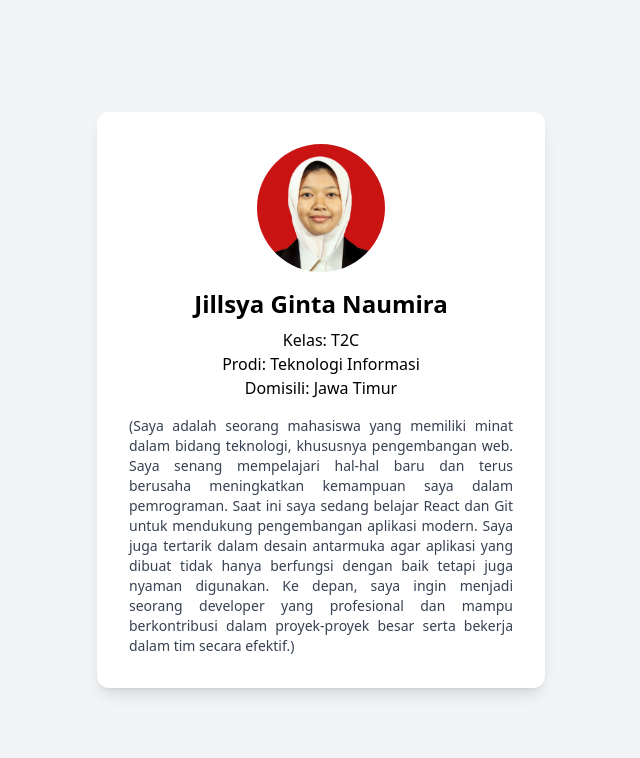
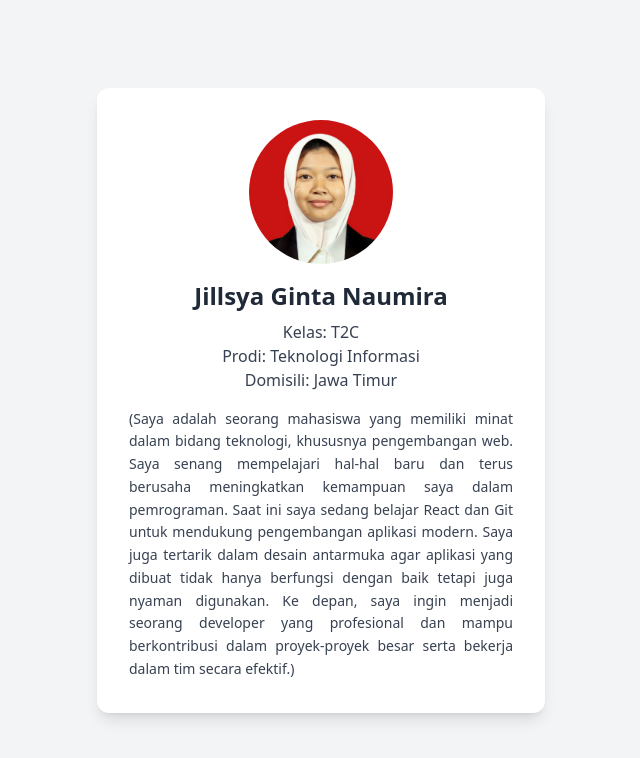
Before and after one commit to farrelaubrey/Main-Branch, a React (Create React App) app: page /jillsya in a window 1280 px wide. Shown: the top 758 px of the page, without its empty margins (319-959 px from the left). Built offline with nearby package versions, Linux system fonts and the light colour scheme.

Commit message:
Perbaikan tampilan profil

```diff
--- a/src/pages/DataDiriJillsya.jsx
+++ b/src/pages/DataDiriJillsya.jsx
@@ -5,7 +5,7 @@ export default function DataDiriJillsya() {
       <div className="bg-white shadow-lg rounded-xl p-8 max-w-md text-center">
 
         {/* FOTO */}
-        <div className="w-32 h-32 mx-auto rounded-full overflow-hidden mb-4">
+        <div className="w-36 h-36 mx-auto rounded-full overflow-hidden mb-4">
           <img
             src="/jillsya.jpg"
             alt="foto"
@@ -14,17 +14,18 @@ export default function DataDiriJillsya() {
         </div>
 
         {/* NAMA */}
-        <h1 className="text-2xl font-bold mb-2">
+        <h1 className="text-2xl font-bold mb-2 text-gray-800">
           Jillsya Ginta Naumira
         </h1>
 
         {/* DATA */}
-        <p>Kelas: T2C</p>
-        <p>Prodi: Teknologi Informasi</p>
-        <p>Domisili: Jawa Timur</p>
+        <p className="text-gray-700">Kelas: T2C</p>
+        <p className="text-gray-700">Prodi: Teknologi Informasi</p>
+        <p className="text-gray-700">Domisili: Jawa Timur</p>
+
 
         {/* DESKRIPSI */}
-        <p className="mt-4 text-sm text-gray-700 text-justify">
+        <p className="mt-4 text-sm text-gray-700 text-justify leading-relaxed">
           (Saya adalah seorang mahasiswa yang memiliki minat dalam bidang teknologi, khususnya pengembangan web. Saya senang mempelajari hal-hal baru dan terus berusaha meningkatkan kemampuan saya dalam pemrograman. Saat ini saya sedang belajar React dan Git untuk mendukung pengembangan aplikasi modern. Saya juga tertarik dalam desain antarmuka agar aplikasi yang dibuat tidak hanya berfungsi dengan baik tetapi juga nyaman digunakan. Ke depan, saya ingin menjadi seorang developer yang profesional dan mampu berkontribusi dalam proyek-proyek besar serta bekerja dalam tim secara efektif.)
         </p>
 
```
